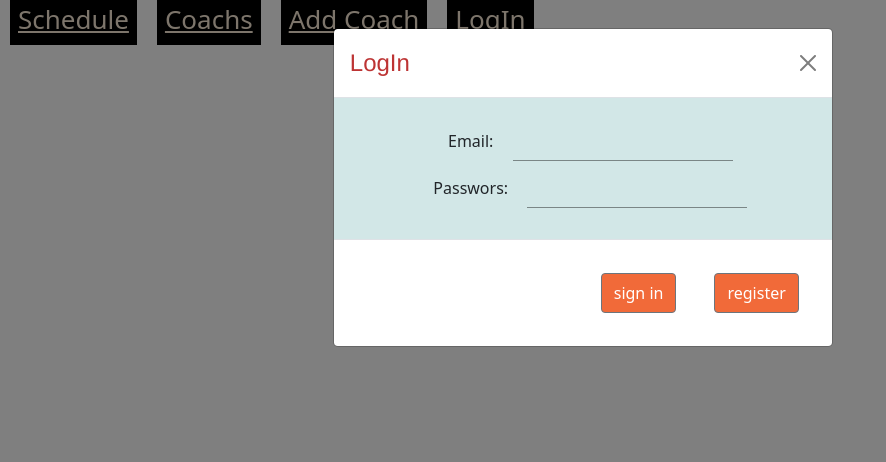
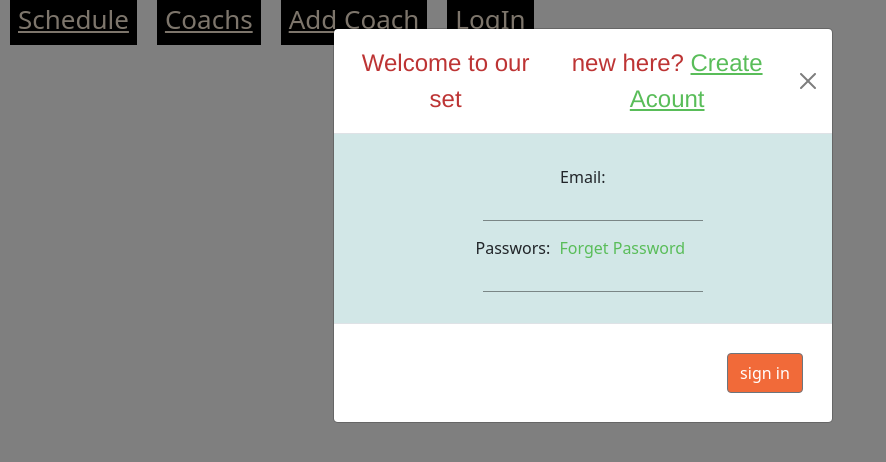
Before and after one commit to BahaaBder/DojoMangment, a React (Create React App) app: page /LogIn in a window 1280 px wide. Shown: the top 462 px of the page, without its empty margins (0-886 px from the left). Built offline with nearby package versions, Linux system fonts and the light colour scheme.

Commit message:
Login finished

```diff
--- a/src/components/LogInComponent/LogIn.js
+++ b/src/components/LogInComponent/LogIn.js
@@ -12,7 +12,7 @@ export default function Register(props) {
     const [password, setpassword] = useState("");
     const [show, setshow] = useState(true);
     const [error, seterror] = useState(false);
-
+    const [passforget, setpassforget] = useState(false)
     const change = (e) =>{
         let id = e.target.id;
         let inputVal = e.target.value;
@@ -42,21 +42,25 @@ export default function Register(props) {
 
       }
       const handleShow = () => setshow(true)
+      const forgetPass = () => setpassforget(true);
 
     return(
         <Modal className="modal" show={show} onHide={handleClose}>
         <Modal.Header closeButton>
-          <Modal.Title className="coach-info">LogIn</Modal.Title>
+          <Modal.Title className="coach-info">Welcome to our set</Modal.Title>
+          <Modal.Title className="coach-info">
+            new here?  <Link className="pass" to="/Register">Create Acount</Link>
+          </Modal.Title>
         </Modal.Header>
         <Modal.Body className="bodyModal">
             <div className="txtfild">
-                <span>Email: </span>
+                <div>Email: </div>
                 <TextField className="text" id="email-input"
                 value={email}
                 onChange={change} />
             </div>
             <div className="txtfild">
-                <span>Passwors: </span>
+                <div>Passwors: <span className="pass" onClick={forgetPass}>Forget Password</span> </div>
                 <TextField className="text" id="pass-input"
                 value={password}
                 onChange={change} />
@@ -66,15 +70,17 @@ export default function Register(props) {
           <Button className="btn" variant="secondary" onClick={handleClose}>
             sign in
           </Button>
-          <Link  to="/Register">
+          {/* <Link  to="/Register">
             <Button className="btn" variant="secondary" onClick={handleClose}>
                 register
             </Button>
-          </Link>
+          </Link> */}
           <Alert variant="danger" show={error}>
             Check Your Inputs Again !
           </Alert>
-
+          <Alert variant="success" show={passforget} >
+            Relax and try to remember you'r password
+          </Alert>
         </Modal.Footer>
       </Modal>
 
--- a/src/components/LogInComponent/style/Register.css
+++ b/src/components/LogInComponent/style/Register.css
@@ -65,3 +65,6 @@ span{
 .text{
   left: 10px;
 }
+.pass{
+  color: rgb(89, 189, 89);
+}
```
